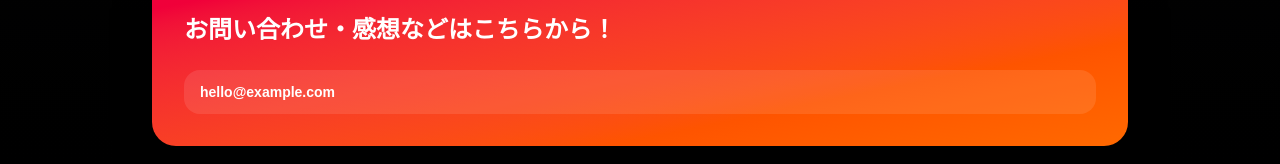
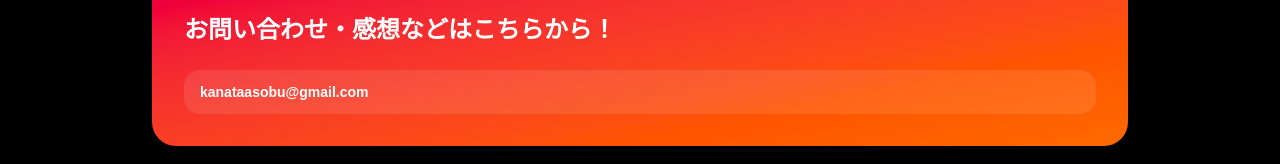
Before and after one commit to kanata9819/Devlog, a Next.js app: page / in a window 1280 px wide. Shown: the part 1185-1349 px from the top of the page. Built offline with nearby package versions, Linux system fonts and the light colour scheme.

Commit message:
change email address display

```diff
--- a/app/page.tsx
+++ b/app/page.tsx
@@ -151,7 +151,7 @@ export default function Home() {
                                     href="mailto:kanataasobu@gmail.com"
                                     className="block rounded-2xl bg-white/10 px-4 py-3 font-semibold hover:bg-white/20"
                                 >
-                                    hello@example.com
+                                    kanataasobu@gmail.com
                                 </a>
                             </div>
                         </section>
```
Also changed, not shown: 53 other files (tests, documents, lock files or other folders).
